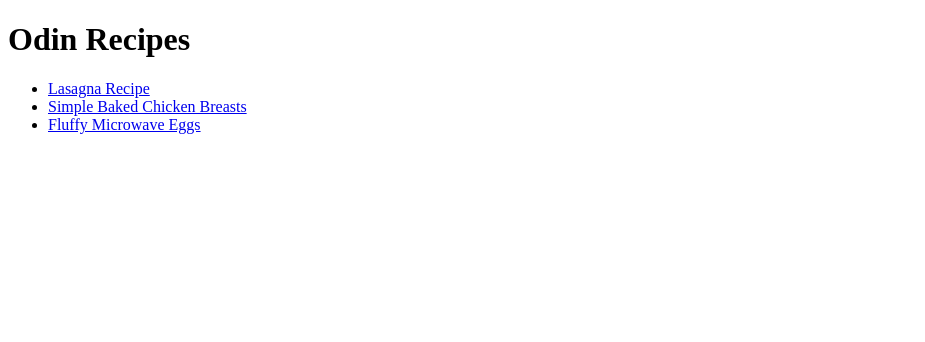
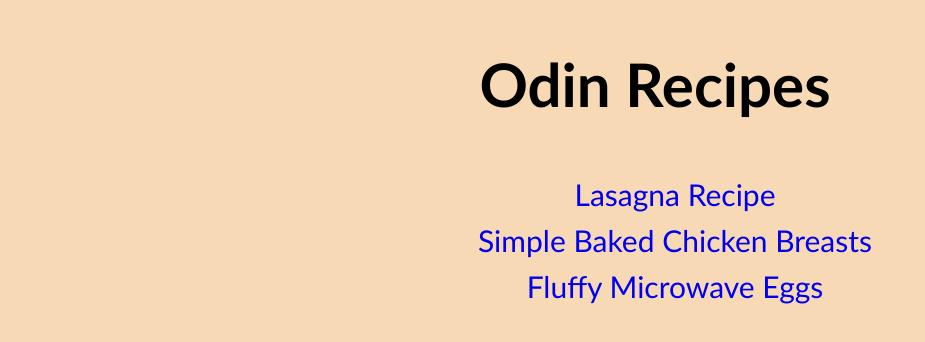
Before and after one commit to HugoNicolau/odin-recipes, a plain HTML site: page index.html in a window 1280 px wide. Shown: the whole page, without its empty margins (0-925 px from the left). Drawn offline with Linux system fonts and the light colour scheme.

Commit message:
Feat: CSS style to homepage and side pages

```diff
--- a/index.html
+++ b/index.html
@@ -4,10 +4,11 @@
     <meta charset="UTF-8">
     <meta name="viewport" content="width=device-width, initial-scale=1.0">
     <title>Odin Recipes</title>
+    <link rel="stylesheet" href="style.css">
 </head>
-<body>
+<body class="index">
     <h1>Odin Recipes</h1>
-    <ul>
+    <ul class="initial-page">
         <li>
             <a href="./recipes/lasagna.html">Lasagna Recipe</a>
         </li>
--- /dev/null
+++ b/style.css
@@ -0,0 +1,36 @@
+body {
+    font-family: 'Trebuchet MS', 'Lucida Sans Unicode', 'Lucida Grande', 'Lucida Sans', Arial, sans-serif;
+    background-color: rgb(247, 217, 181);
+    padding-left: 30px;
+}
+
+body.index {
+    font-family: 'Trebuchet MS', 'Lucida Sans Unicode', 'Lucida Grande', 'Lucida Sans', Arial, sans-serif;
+    background-color: rgb(247, 217, 181);
+    display: flex;
+    flex-direction: column;
+    justify-content: center;
+    text-align: center;
+}
+h1 {
+    font-size: 60px;
+}
+.initial-page li {
+    list-style-type: none;
+    text-decoration: none;
+    font-size: 30px;
+    padding-bottom: 10px;
+}
+
+.initial-page a {
+    text-decoration: none;
+}
+.initial-page a:visited {
+        color:blue;
+        text-decoration: none;
+}
+
+img {
+    width: 600px;
+    height: auto;
+}
```
Also changed, not shown: recipes/chickenbreats.html (+3 -2 lines), recipes/lasagna.html (+2 -0 lines), recipes/microwave-eggs.html (+4 -2 lines).
